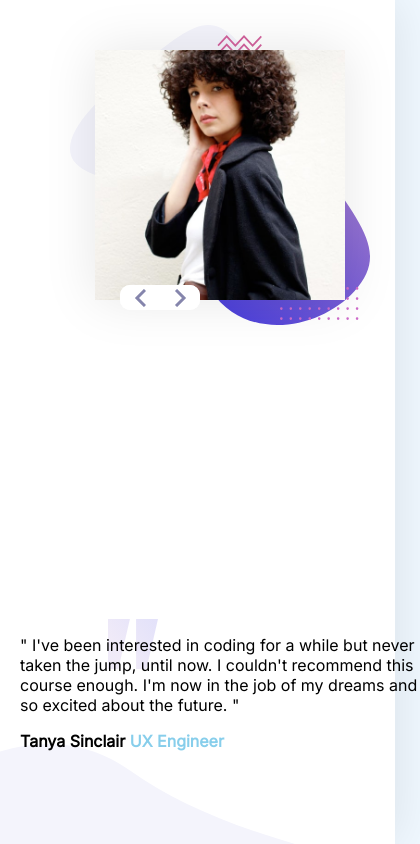
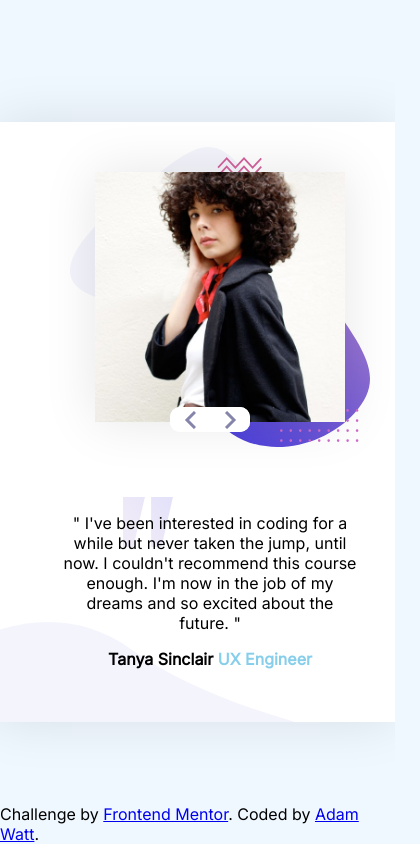
Before and after one commit to AdamJWatt88/Coding-bootcamp-testimonials-slider, a plain HTML site: page index.html in a window 390 px wide. Shown: the whole page, 420 px wide, since content can reach past the window. Drawn offline with Linux system fonts and the light colour scheme.

Commit message:
styling needs reworking

```diff
--- a/index.html
+++ b/index.html
@@ -22,7 +22,7 @@
       Challenge by
       <a href="https://www.frontendmentor.io?ref=challenge" target="_blank"
         >Frontend Mentor</a
-      >. Coded by <a href="#">Your Name Here</a>.
+      >. Coded by <a href="#">Adam Watt</a>.
       <script src="script.js"></script>
     </div>
   </body>
--- a/script.js
+++ b/script.js
@@ -29,7 +29,6 @@ function createSlides() {
   people.forEach( (person, index) => {
     const div = document.createElement('div');
     div.classList.add('slide');
-    div.setAttribute('data-index', index)
     div.innerHTML =
       `
         <div class="profile-container">
--- a/style.css
+++ b/style.css
@@ -126,27 +126,33 @@ body {
 }
 
 @media (max-width: 500px) {
+
+
     .slide {
         display: flex;
-        flex-direction: column;
-        align-items: center;
-        justify-content: center;
         width: 200px;
-        height: 100vh;
+        height: 600px;
     }
 
     .profile-container {
         position: absolute;
         top: 25px;
+    }
 
+    .nav-container {
+        transform: translate(50px);
     }
 
     .text-container {
         position: absolute;
         bottom: 25px;
+        text-align: center;
+        width: 300px;
+        margin-left: 40px;
     }
 
     .hide {
         display: none;
     }
+
 }
```
